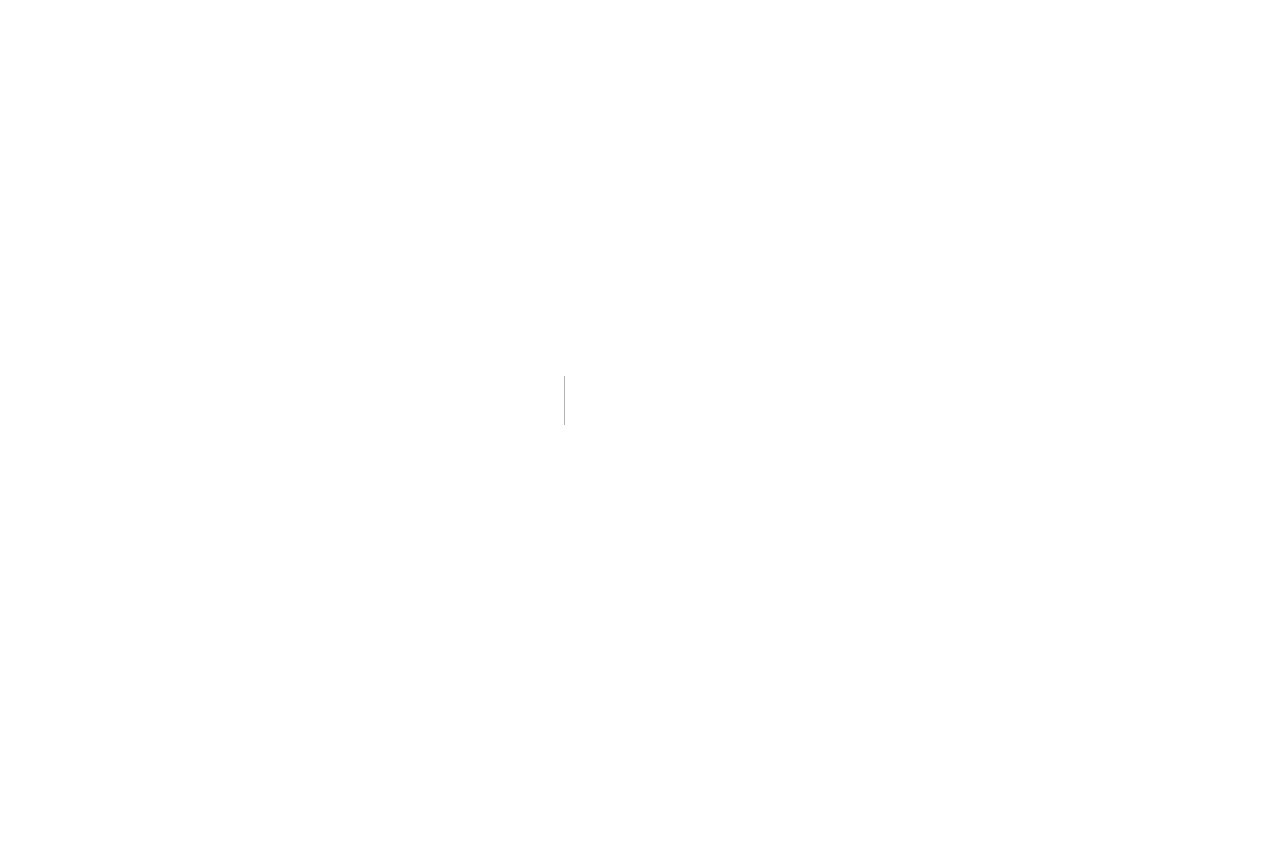
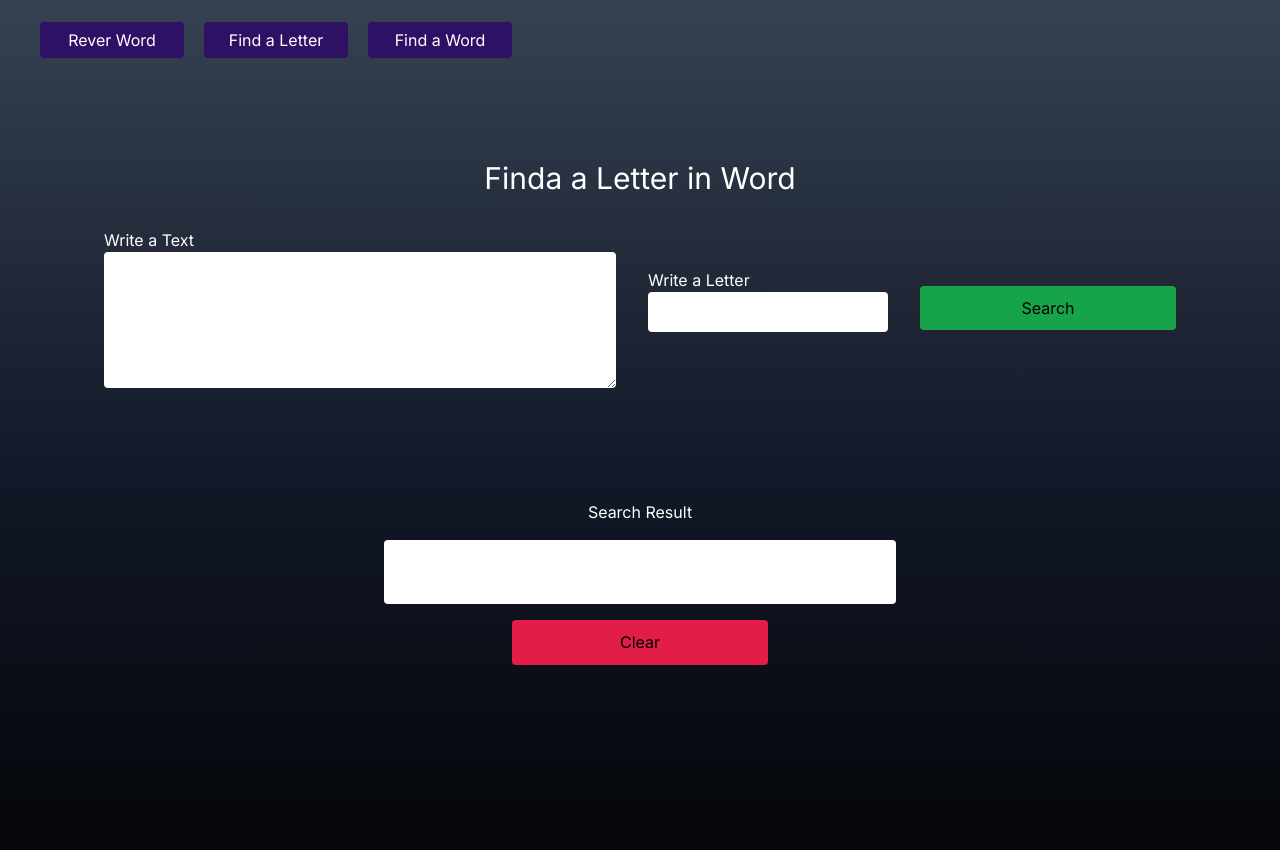
Before and after one commit to JailsonPaiva/reverse_word_app, a Next.js app: page /find_letter in a window 1280 px wide. Before the commit this address had no page. Shown: the top 850 px of the page. Before the commit the page ends 800 px from the top, so only its background shows below. Built offline with nearby package versions, Linux system fonts and the light colour scheme.

Commit message:
feat: find letter page add

```diff
--- /dev/null
+++ b/src/app/find_letter/page.tsx
@@ -0,0 +1,76 @@
+"use client";
+import Header from "@/components/Header";
+import { useState } from "react";
+
+export default function Home() {
+  const [inputText, setInputText] = useState('');
+  const [inputLetter, setInputLetter] = useState('');
+  const [result, setResult] = useState(0);
+
+
+  const findLetter = () => {
+
+    let count = 0;
+
+    for (let j = 0; j <= inputText.length; j++) {
+      const x = inputText.length - j;
+
+      if (x !== inputText.length && (inputLetter === inputText[x] || inputLetter.toUpperCase() === inputText[x] || inputLetter.toLowerCase() === inputText[x])) {
+
+        console.log(inputText[x])
+        count ++;
+
+      }
+    }
+
+    setResult(count);
+    // console.log(inputText)
+  }
+
+  const clearInput = () => {
+    setInputText('');
+    setInputLetter('');
+    setResult(0);
+  }
+
+
+
+  return (
+    <>
+      <Header />
+      <main className="h-screen flex flex-col gap-8 mt-[5rem] overflow-y-hidden">
+        <h1 className="text-center text-3xl">Finda a Letter in Word</h1>
+
+        <section className="flex flex-row gap-8 justify-center items-center">
+
+          <label htmlFor="text_entry" className="flex flex-col h-[10rem] w-[40%] ">Write a Text
+
+            <textarea name="text-entry" id="text-entry" className="h-[10rem] flex flex-col justify-center p-2 rounded text-black" value={inputText} onChange={(e) => setInputText(e.target.value)}/>
+          </label>
+
+          <label htmlFor="letter_entry" className="flex flex-col h-[5rem]">Write a Letter
+
+          <input type="text" className="min-w-[15rem]  max-w-[5rem] h-[2.5rem] flex flex-col justify-center p-2 rounded text-black" onChange={(e) => setInputLetter(e.target.value)} value={inputLetter}/>
+
+          </label>
+
+          <button className="bg-green-600 hover:bg-green-500 ease-in duration-200 h-[2.8rem] rounded  min-w-[20%] max-w-[10%]" onClick={() => findLetter()}>Search</button>
+        </section>
+
+        <section className="flex flex-col gap-4 justify-center items-center mt-[5rem]">
+          <h2>Search Result</h2>
+
+          <input type="text" className="min-w-[40%] max-w-[20%] h-[4rem] flex flex-col justify-center p-2 rounded" readOnly  value={result !== 0 ? `A letra "${inputLetter}" foi encontrada ${result} vezes` : ''}/>
+
+
+          <button className="bg-rose-600 hover:bg-rose-500 ease-in duration-200 h-[2.8rem] rounded  min-w-[20%] max-w-[10%]" onClick={() => findLetter()}>Clear</button>
+
+
+        </section>
+
+
+
+      </main>
+    </>
+  )
+}
--- /dev/null
+++ b/src/app/find_word/page.tsx
@@ -0,0 +1,76 @@
+"use client";
+import Header from "@/components/Header";
+import { useState } from "react";
+
+export default function Home() {
+  const [inputPhrase, setInputPhrase] = useState('');
+  const [inputWord, setInputWord] = useState('');
+  const [result, setResult] = useState(0);
+
+
+  const findLetter = () => {
+
+    let count = 0;
+
+    for (let j = 0; j <= inputPhrase.length; j++) {
+      const x = inputPhrase.length - j;
+
+      if (x !== inputPhrase.length && (inputWord === inputPhrase[x] || inputWord.toUpperCase() === inputPhrase[x] || inputWord.toLowerCase() === inputPhrase[x])) {
+
+        console.log(inputPhrase[x])
+        count ++;
+
+      }
+    }
+
+    setResult(count);
+    // console.log(inputText)
+  }
+
+  const clearInput = () => {
+    setInputPhrase('');
+    setInputWord('');
+    setResult(0);
+  }
+
+
+
+  return (
+    <>
+      <Header />
+      <main className="h-screen flex flex-col gap-8 mt-[5rem] overflow-y-hidden">
+        <h1 className="text-center text-3xl">Finda a Word in phrase</h1>
+
+        <section className="flex flex-row gap-8 justify-center items-center">
+
+          <label htmlFor="text_entry" className="flex flex-col h-[10rem] w-[40%] ">Write a Phrase
+
+            <textarea name="text-entry" id="text-entry" className="h-[10rem] flex flex-col justify-center p-2 rounded text-black" value={inputPhrase} onChange={(e) => setInputPhrase(e.target.value)}/>
+          </label>
+
+          <label htmlFor="letter_entry" className="flex flex-col h-[5rem]">Write a Word
+
+          <input type="text" className="min-w-[15rem]  max-w-[5rem] h-[2.5rem] flex flex-col justify-center p-2 rounded text-black" onChange={(e) => setInputWord(e.target.value)} value={inputWord}/>
+
+          </label>
+
+          <button className="bg-green-600 hover:bg-green-500 ease-in duration-200 h-[2.8rem] rounded  min-w-[20%] max-w-[10%]" onClick={() => findLetter()}>Search</button>
+        </section>
+
+        <section className="flex flex-col gap-4 justify-center items-center mt-[5rem]">
+          <h2>Search Result</h2>
+
+          <input type="text" className="min-w-[40%] max-w-[20%] h-[4rem] flex flex-col justify-center p-2 rounded" readOnly  value={result !== 0 ? `A letra "${inputWord}" foi encontrada ${result} vezes` : ''}/>
+
+
+          <button className="bg-rose-600 hover:bg-rose-500 ease-in duration-200 h-[2.8rem] rounded  min-w-[20%] max-w-[10%]" onClick={() => findLetter()}>Clear</button>
+
+
+        </section>
+
+
+
+      </main>
+    </>
+  )
+}
--- a/src/app/globals.css
+++ b/src/app/globals.css
@@ -3,7 +3,7 @@
 @tailwind utilities;
 
 :root {
-  --background: #242424;
+  --background: linear-gradient(to bottom, rgb(55, 65, 81), rgb(17, 24, 39), rgb(0, 0, 0));
   --text-color: #ffffff;
 }
 
@@ -16,9 +16,9 @@
 }
 
 body {
-  background-color: var(--background);
+  background: var(--background)
 }
 
-h1,h2,h3,h4,h5,h6 {
+h1,h2,h3,h4,h5,h6, label {
   color: var(--text-color);
 }
--- a/src/app/page.tsx
+++ b/src/app/page.tsx
@@ -1,4 +1,5 @@
 "use client";
+import Header from "@/components/Header";
 import { useState } from "react";
 
 export default function Home() {
@@ -36,6 +37,8 @@ export default function Home() {
 
 
   return (
+    <>
+      <Header />
       <main className="h-screen flex flex-col gap-5 mt-[5rem] overflow-y-hidden">
         <h1 className="text-center text-3xl ">etnerf arap sárt ed avercsE</h1>
 
@@ -43,9 +46,9 @@ export default function Home() {
 
           <h2 className="text-center text-xl">otxet ues avercsE</h2>
 
-        <textarea name="text-entry" id="text-entry" className="min-w-[70%] max-w-[40%] h-[10rem] flex flex-col justify-center p-2" value={inputValue} onChange={handleInputChange}></textarea>
+          <textarea name="text-entry" id="text-entry" className="min-w-[70%] max-w-[40%] h-[10rem] flex flex-col justify-center p-2" value={inputValue} onChange={handleInputChange} />
 
-        <button className="bg-green-700 hover:bg-green-800 ease-in duration-200 h-[3rem] rounded min-w-[40%] max-w-[10%]"
+          <button className="bg-green-600 hover:bg-green-500 ease-in duration-200 h-[3rem] rounded min-w-[40%] max-w-[10%]"
             onClick={() => cahngeLetters()}
           >rizudarT</button>
 
@@ -57,11 +60,12 @@ export default function Home() {
 
           <textarea name="text-entry" id="text-entry" className="min-w-[70%] max-w-[40%] h-[10rem] flex flex-col justify-center p-2" value={newValue} readOnly></textarea>
 
-        <button className="bg-rose-500 hover:bg-rose-600 ease-in duration-200 h-[3rem] rounded  min-w-[40%] max-w-[10%]" onClick={() => clearInput()}>rapmiL</button>
+          <button className="bg-rose-600 hover:bg-rose-500 ease-in duration-200 h-[3rem] rounded  min-w-[40%] max-w-[10%]" onClick={() => clearInput()}>rapmiL</button>
 
 
         </section>
 
       </main>
+    </>
   )
 }
--- /dev/null
+++ b/src/components/Header.tsx
@@ -0,0 +1,18 @@
+import Link from "next/link"
+
+export default function Header() {
+    return (
+        <header className="flex justify-center items-center h-[5rem] w-full">
+            <ul className="w-full flex gap-5 pl-10 ">
+
+                <Link href="/" className="w-36 h-9 bg-violet-950 hover:bg-violet-900 ease-in duration-200 flex justify-center items-center rounded text-white">Rever Word</Link>
+
+                <Link href="/find_letter" className="w-36 h-9 bg-violet-950 hover:bg-violet-900 ease-in duration-200 flex justify-center items-center rounded text-white">Find a Letter</Link>
+
+
+                <Link href="/find_word" className="w-36 h-9 bg-violet-950 hover:bg-violet-900 ease-in duration-200 flex justify-center items-center rounded text-white">Find a Word</Link>
+
+            </ul>
+        </header>
+    )
+}
```
Lines whose indentation alone changed are shown as unchanged.
